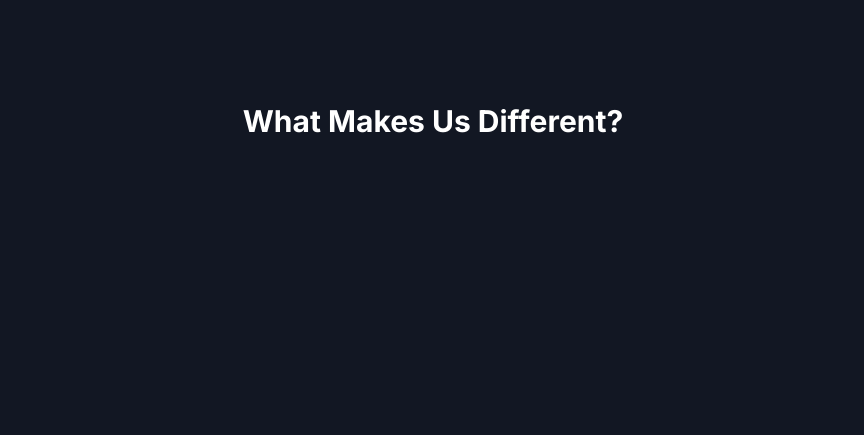
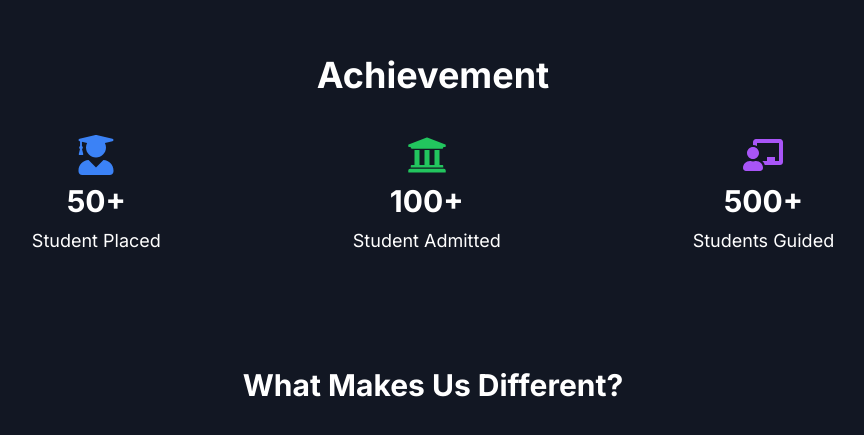
Before and after one commit to Yrajaram112/dream-big, a Next.js app: page / in a window 1280 px wide. Shown: the part 3483-3918 px from the top of the page, without its empty margins (207-1071 px from the left). Built offline with nearby package versions, Linux system fonts and the light colour scheme.

Commit message:
COunter added

```diff
--- a/app/page.tsx
+++ b/app/page.tsx
@@ -4,6 +4,7 @@ import Blog from "@/components/Blog";
 import Brands from "@/components/Brands";
 import ScrollUp from "@/components/Common/ScrollUp";
 import Contact from "@/components/Contact";
+import Counter from "@/components/Counter";
 import Features from "@/components/Features";
 import Hero from "@/components/Hero";
 import Pricing from "@/components/Pricing";
@@ -26,6 +27,7 @@ export default function Home() {
       <Video />
       {/* <Brands /> */}
       <AboutSectionOne />
+      <Counter/>
       <AboutSectionTwo />
       <Testimonials />
       {/* <Pricing /> */}
--- /dev/null
+++ b/components/Counter/index.tsx
@@ -0,0 +1,95 @@
+"use client";
+
+import { useEffect, useRef, useState } from "react";
+import { FaUserGraduate, FaUniversity, FaChalkboardTeacher } from "react-icons/fa";
+
+const stats = [
+  {
+    id: 1,
+    icon: <FaUserGraduate size={40} className="text-blue-500" />,
+    label: "Student Placed",
+    target: 50,
+    suffix: "+",
+  },
+  {
+    id: 2,
+    icon: <FaUniversity size={40} className="text-green-500" />,
+    label: "Student Admitted",
+    target: 100,
+    suffix: "+",
+  },
+  {
+    id: 3,
+    icon: <FaChalkboardTeacher size={40} className="text-purple-500" />,
+    label: "Students Guided",
+    target: 500,
+    suffix: "+",
+  },
+];
+
+const CounterItem = ({ icon, label, target, suffix }: any) => {
+  const [count, setCount] = useState(0);
+  const ref = useRef(null);
+  const observer = useRef<IntersectionObserver | null>(null);
+
+  useEffect(() => {
+    const animateCount = () => {
+      let start = 0;
+      const duration = 2000; // total animation time in ms
+      const increment = target / (duration / 16); // assuming ~60fps
+      const timer = setInterval(() => {
+        start += increment;
+        if (start >= target) {
+          setCount(target);
+          clearInterval(timer);
+        } else {
+          setCount(Math.ceil(start));
+        }
+      }, 16);
+    };
+
+    observer.current = new IntersectionObserver(
+      ([entry]) => {
+        if (entry.isIntersecting) {
+          animateCount();
+          observer.current?.disconnect();
+        }
+      },
+      { threshold: 0.5 }
+    );
+
+    if (ref.current) {
+      observer.current.observe(ref.current);
+    }
+
+    return () => observer.current?.disconnect();
+  }, [target]);
+
+  return (
+    <div ref={ref} className="flex flex-col items-center gap-2 text-center">
+      {icon}
+      <span className="text-3xl font-bold">
+        {count}
+        {suffix}
+      </span>
+      <span className="text-lg">{label}</span>
+    </div>
+  );
+};
+
+const Counter = () => {
+  return (
+    <section className="pt-16">
+      <div className="container mx-auto px-4 text-center">
+        <h2 className="text-4xl font-bold mb-10">Achievement</h2>
+        <div className="flex flex-col md:flex-row justify-center items-center gap-12 md:gap-48">
+          {stats.map((stat) => (
+            <CounterItem key={stat.id} {...stat} />
+          ))}
+        </div>
+      </div>
+    </section>
+  );
+};
+
+export default Counter;
--- a/package.json
+++ b/package.json
@@ -17,6 +17,7 @@
     "nodemailer": "^7.0.2",
     "react": "^18.2.0",
     "react-dom": "^18.2.0",
+    "react-icons": "^5.5.0",
     "react-modal": "^3.16.3",
     "react-modal-video": "^2.0.0"
   },
```
Also changed, not shown: 1 other file (tests, documents, lock files or other folders).
